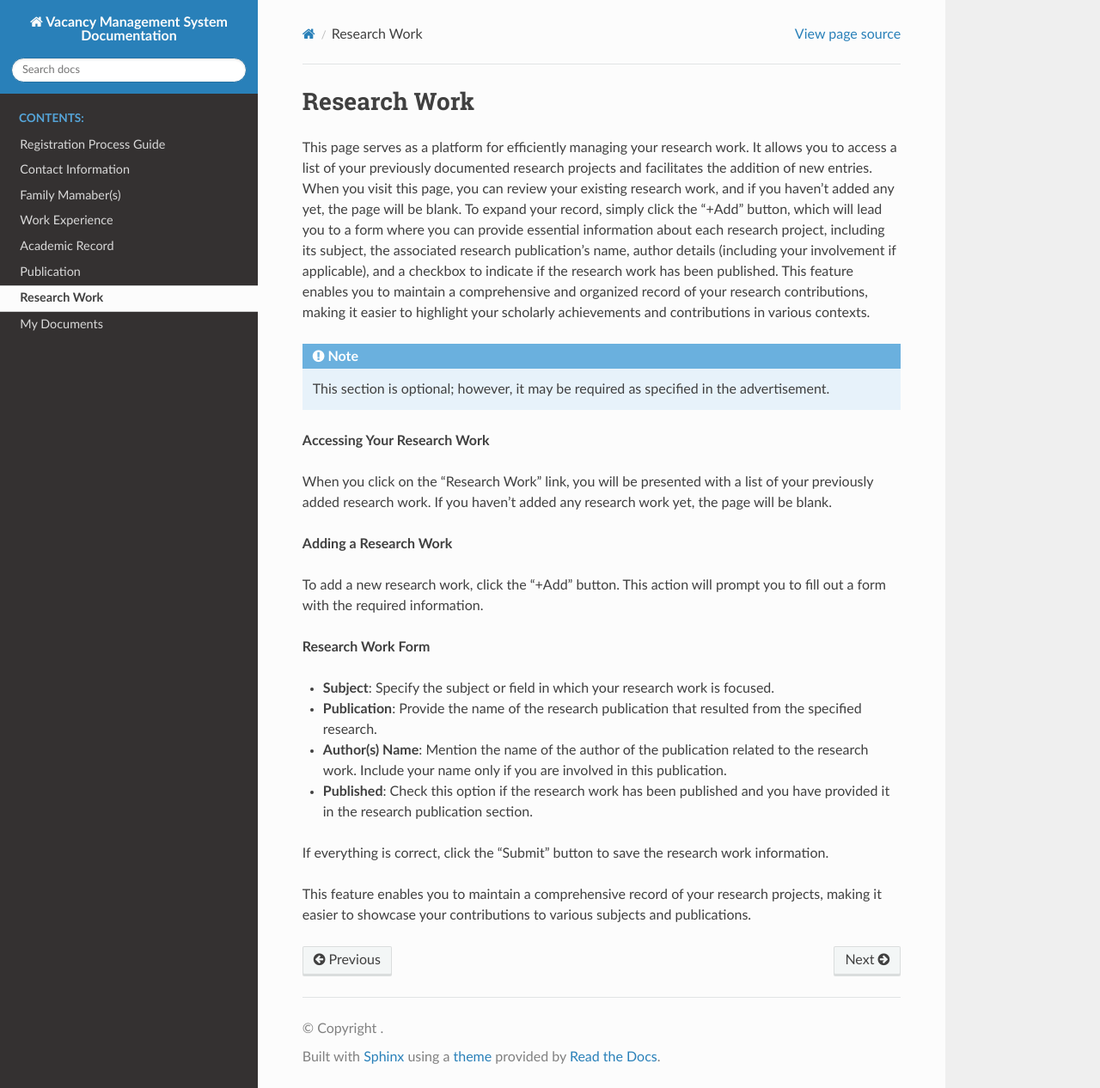
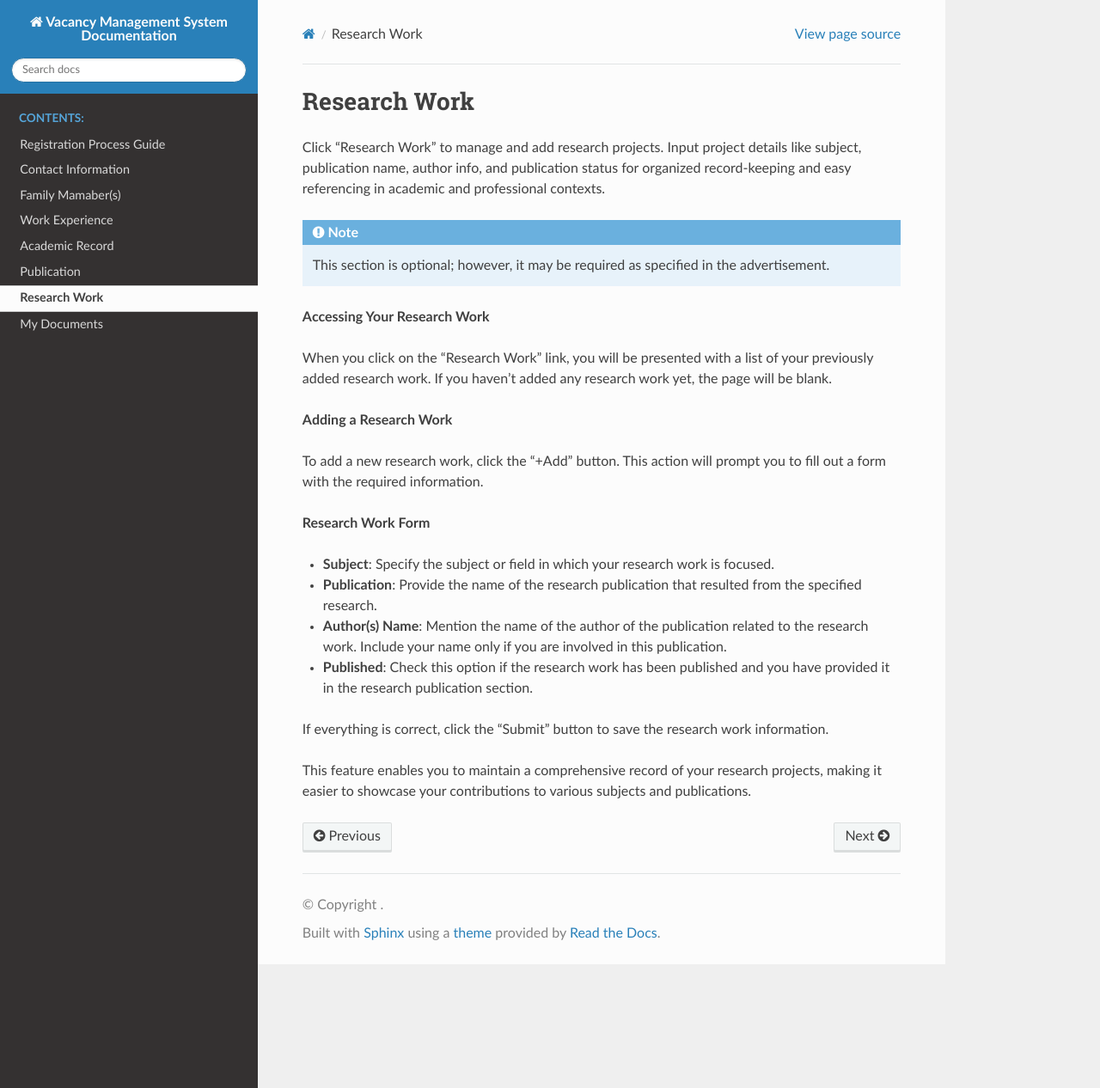
Before and after one commit to w38g0ru/vms, a Sphinx documentation site: the page built from docs/research.rst, in a window 1280 px wide and 1266 px high. Shown: the whole window at 86% size. Built offline with Sphinx 7.4.7 and the Read the Docs theme 2.0.0, drawn with Linux system fonts in a browser that asks for light colours; pages that are not in the unit, such as notebooks, are missing from menus.

Commit message:
Update research.rst

```diff
--- a/docs/research.rst
+++ b/docs/research.rst
@@ -1,7 +1,7 @@
 Research Work
 =============
 
-This page serves as a platform for efficiently managing your research work. It allows you to access a list of your previously documented research projects and facilitates the addition of new entries. When you visit this page, you can review your existing research work, and if you haven't added any yet, the page will be blank. To expand your record, simply click the "+Add" button, which will lead you to a form where you can provide essential information about each research project, including its subject, the associated research publication's name, author details (including your involvement if applicable), and a checkbox to indicate if the research work has been published. This feature enables you to maintain a comprehensive and organized record of your research contributions, making it easier to highlight your scholarly achievements and contributions in various contexts.
+Click "Research Work" to manage and add research projects. Input project details like subject, publication name, author info, and publication status for organized record-keeping and easy referencing in academic and professional contexts.
 
 .. note::
    This section is optional; however, it may be required as specified in the advertisement.
```
